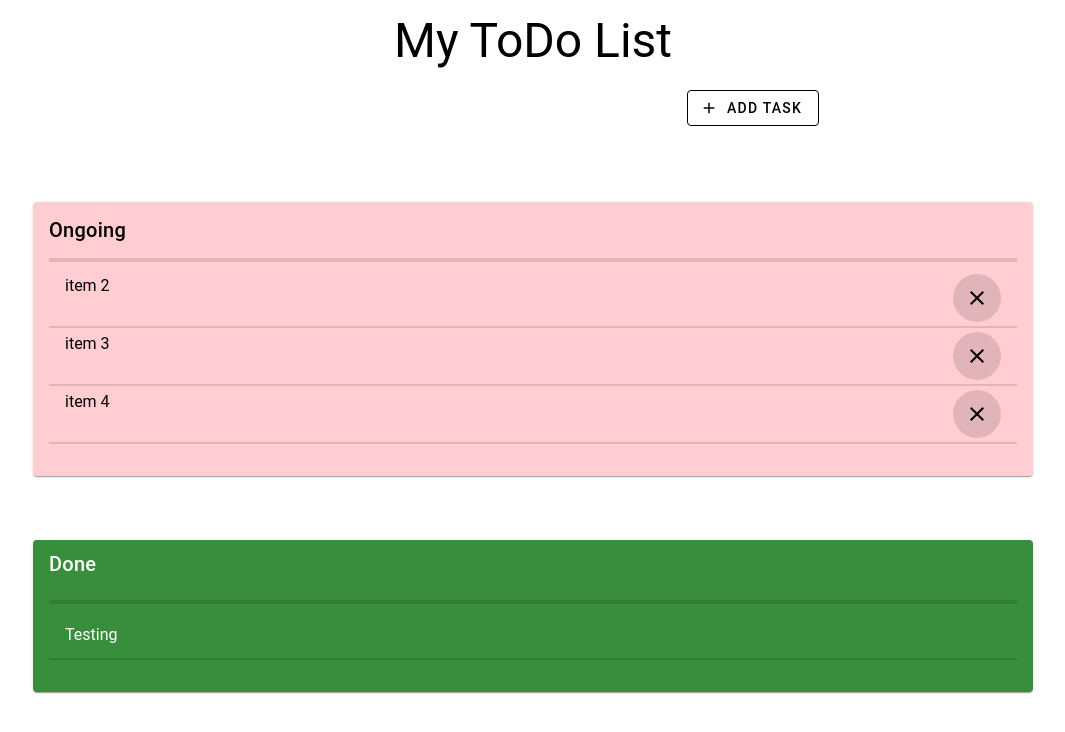
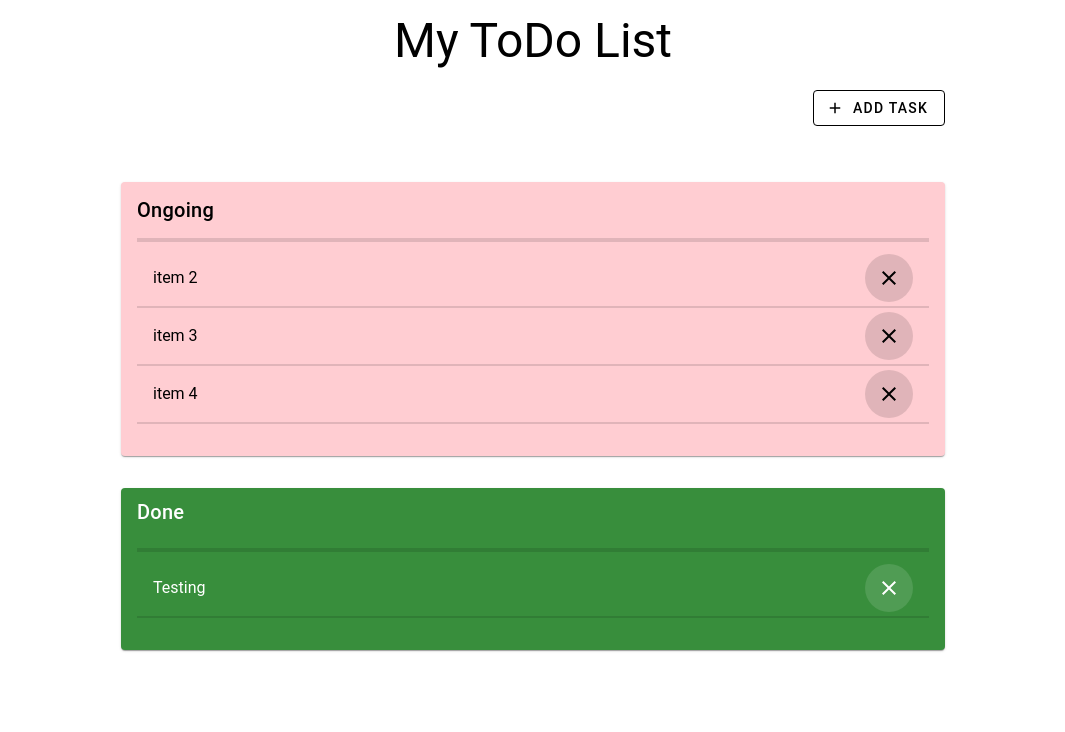
Before and after one commit to fredysunjaya2/Vue-ToDo, a Vue app in the folder vue-project/: page / in a window 1280 px wide. Shown: the top 732 px of the page, without its empty margins (107-1172 px from the left). Built offline with nearby package versions, Linux system fonts and the light colour scheme.

Commit message:
changing id

```diff
--- a/vue-project/src/App.vue
+++ b/vue-project/src/App.vue
@@ -4,22 +4,22 @@ import { ref, reactive, onBeforeMount, onMounted } from 'vue';
 const list = reactive({
   tasks: [
     {
-      id: 1,
+      id: "e0303f61ef3f9",
       name: "Testing",
       status: "done"
     },
     {
-      id: 2,
+      id: "d80c1ffbe9a2f",
       name: "item 2",
       status: "ongoing"
     },
     {
-      id: 3,
+      id: "af966bae04967",
       name: "item 3",
       status: "ongoing"
     },
     {
-      id: 4,
+      id: "47ae9eeece4c4",
       name: "item 4",
       status: "ongoing"
     },
@@ -57,28 +57,38 @@ const deleteTask = (item, index) => {
       ongoingTask.splice(index, 1);
     } else if (item.status === 'done') {
       doneTask.splice(index, 1);
+    }
+  }
 
+const addTask = () => {
+  const task = {
+    id: Math.random().toString(16).slice(2),
+    name: 'asd',
+    status: 'ongoing'
   }
+
+  ongoingTask.push(task);
 }
 
 </script>
 
 <template>
-  <v-container>
-    <v-row>
-      <v-col>
+  <v-container max-width="100%">
+    <v-row justify="center">
+      <v-col cols="8">
         <h1 class="text-h3 text-center">My ToDo List</h1>
       </v-col>
     </v-row>
-    <v-row >
-      <v-col cols="9" align="end">
-        <v-btn prepend-icon="$mdiPlus" variant="outlined" class="mx-auto">
+    <v-row justify="center">
+      <v-col align="end" class="" cols="8">
+        <v-btn prepend-icon="$mdiPlus" variant="outlined" class="mx-auto" @click="addTask">
           Add Task
         </v-btn>
       </v-col>
     </v-row>
-    <v-row>
-      <v-card class="mx-auto mt-16" width="1000" :color="ongoingColor">
+    <v-row justify="center">
+      <v-col cols="8">
+        <v-card class="mx-auto mt-8" :color="ongoingColor">
           <v-card-title class="py-0 pt-3">
             <p>Ongoing</p>
           </v-card-title>
@@ -86,8 +96,8 @@ const deleteTask = (item, index) => {
             <v-list :bg-color="ongoingColor" class="border-t-lg">
               <v-list-item v-for="(item, index) in ongoingTask" :key="item.id" :value="item.id" class="border-b-md"
                 @click="updateTask(item, index)">
-              <div class="d-flex justify-space-between">
-                <p v-if="item.status === 'ongoing'">{{ item.name }}</p>
+                <div class="d-flex justify-space-between align-center">
+                  <p>{{ item.name }}</p>
                   <v-btn variant="tonal" icon="$mdiClose" @click="deleteTask(item, index)">
                   </v-btn>
                 </div>
@@ -95,7 +105,7 @@ const deleteTask = (item, index) => {
             </v-list>
           </v-card-item>
         </v-card>
-      <v-card class="mx-auto mt-16" width="1000" :color="doneColor">
+        <v-card class="mx-auto mt-8" :color="doneColor">
           <v-card-title class="" py-0 pt-3>
             <p>Done</p>
           </v-card-title>
@@ -103,11 +113,15 @@ const deleteTask = (item, index) => {
             <v-list :bg-color="doneColor" class="border-t-lg">
               <v-list-item v-for="(item, index) in doneTask" :key="item.id" :value="item.id" class="border-b-md"
                 @click="updateTask(item, index)">
+                <div class="d-flex justify-space-between align-center">
                   <p>{{ item.name }}</p>
+                  <v-btn variant="tonal" icon="$mdiClose" @click="deleteTask(item, index)"></v-btn>
+                </div>
               </v-list-item>
             </v-list>
           </v-card-item>
         </v-card>
+      </v-col>
     </v-row>
   </v-container>
 </template>
```
Lines whose indentation alone changed are shown as unchanged.
